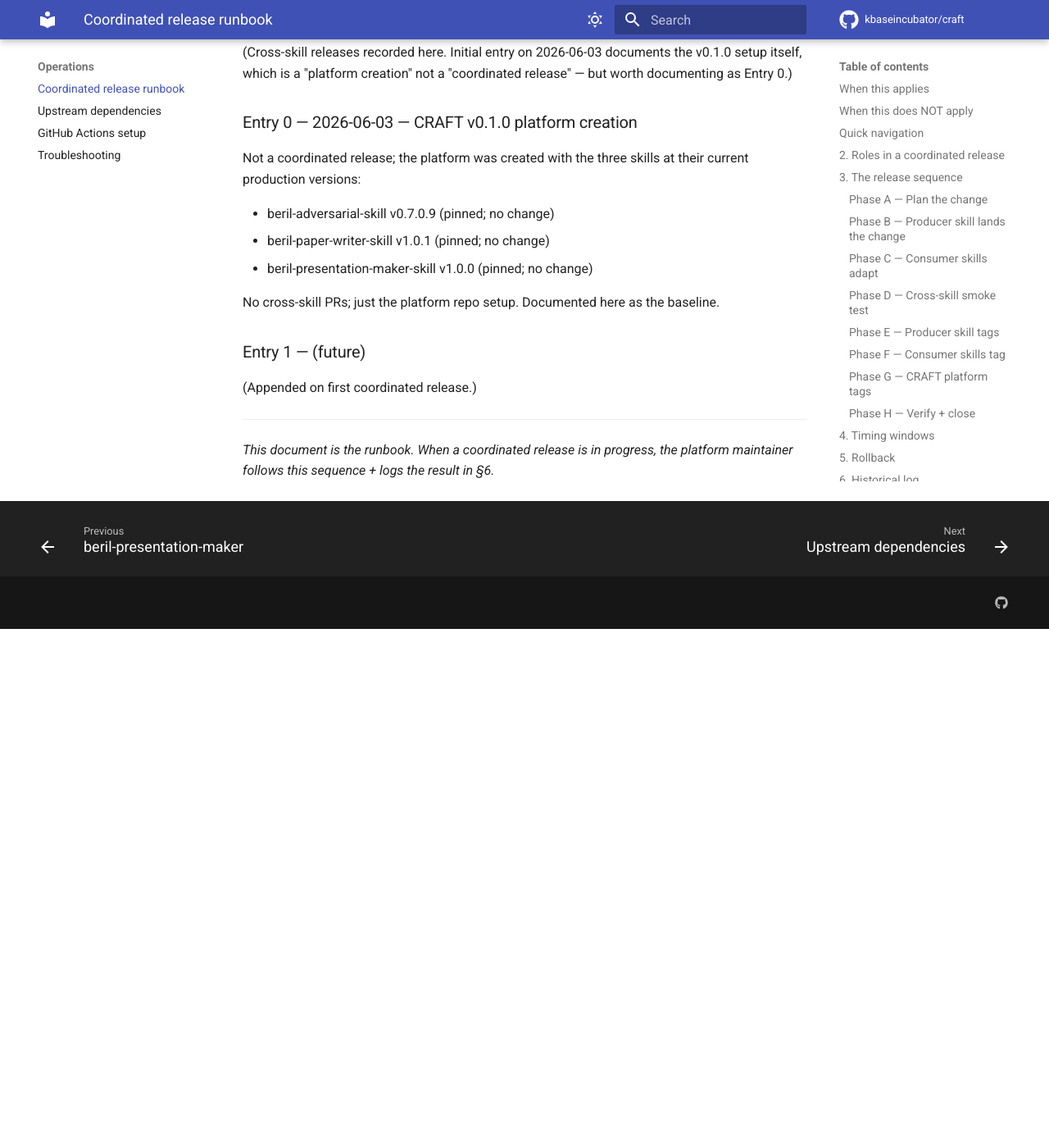
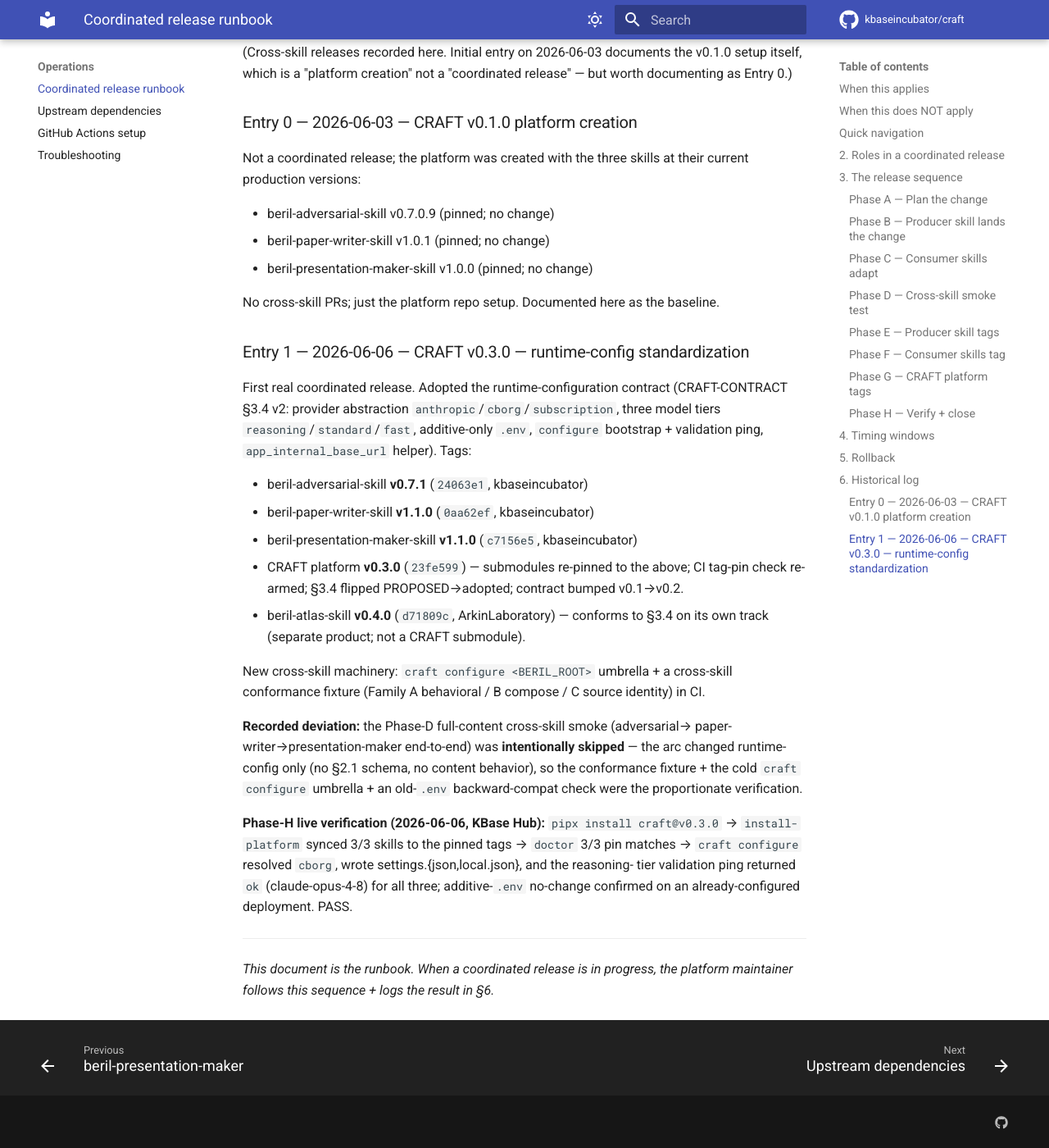
Before and after one commit to kbaseincubator/craft, an MkDocs documentation site: the page built from docs/operations/release-runbook.md, in a window 1280 px wide and 1400 px high, scrolled down 6795 px. Shown: the whole window at 82% size. Built offline with MkDocs 1.6.1 and Material for MkDocs 9.7.7, drawn with Linux system fonts in a browser that asks for light colours; comment, search, counter and statistics services are not loaded; before the commit the page ends 7562 px from its top, so only the background shows below that.

Commit message:
docs: log Entry 1 — CRAFT v0.3.0 coordinated release (config arc shipped)

```diff
--- a/CROSS-SKILL-RELEASE.md
+++ b/CROSS-SKILL-RELEASE.md
@@ -266,9 +266,35 @@ three skills at their current production versions:
 No cross-skill PRs; just the platform repo setup. Documented
 here as the baseline.
 
-### Entry 1 — (future)
+### Entry 1 — 2026-06-06 — CRAFT v0.3.0 — runtime-config standardization
 
-(Appended on first coordinated release.)
+First real coordinated release. Adopted the runtime-configuration contract
+(CRAFT-CONTRACT §3.4 v2: provider abstraction `anthropic`/`cborg`/`subscription`,
+three model tiers `reasoning`/`standard`/`fast`, additive-only `.env`, `configure`
+bootstrap + validation ping, `app_internal_base_url` helper). Tags:
+
+- beril-adversarial-skill **v0.7.1** (`24063e1`, kbaseincubator)
+- beril-paper-writer-skill **v1.1.0** (`0aa62ef`, kbaseincubator)
+- beril-presentation-maker-skill **v1.1.0** (`c7156e5`, kbaseincubator)
+- CRAFT platform **v0.3.0** (`23fe599`) — submodules re-pinned to the above; CI
+  tag-pin check re-armed; §3.4 flipped PROPOSED→adopted; contract bumped v0.1→v0.2.
+- beril-atlas-skill **v0.4.0** (`d71809c`, ArkinLaboratory) — conforms to §3.4 on its
+  own track (separate product; not a CRAFT submodule).
+
+New cross-skill machinery: `craft configure <BERIL_ROOT>` umbrella + a cross-skill
+conformance fixture (Family A behavioral / B compose / C source identity) in CI.
+
+**Recorded deviation:** the Phase-D full-content cross-skill smoke (adversarial→
+paper-writer→presentation-maker end-to-end) was **intentionally skipped** — the arc
+changed runtime-config only (no §2.1 schema, no content behavior), so the conformance
+fixture + the cold `craft configure` umbrella + an old-`.env` backward-compat check were
+the proportionate verification.
+
+**Phase-H live verification (2026-06-06, KBase Hub):** `pipx install craft@v0.3.0` →
+`install-platform` synced 3/3 skills to the pinned tags → `doctor` 3/3 pin matches →
+`craft configure` resolved `cborg`, wrote settings.{json,local.json}, and the reasoning-
+tier validation ping returned `ok` (claude-opus-4-8) for all three; additive-`.env`
+no-change confirmed on an already-configured deployment. PASS.
 
 ---
 
```
